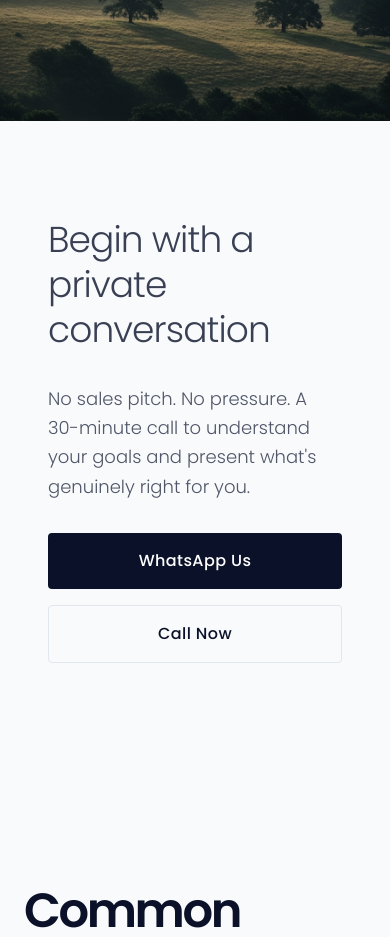
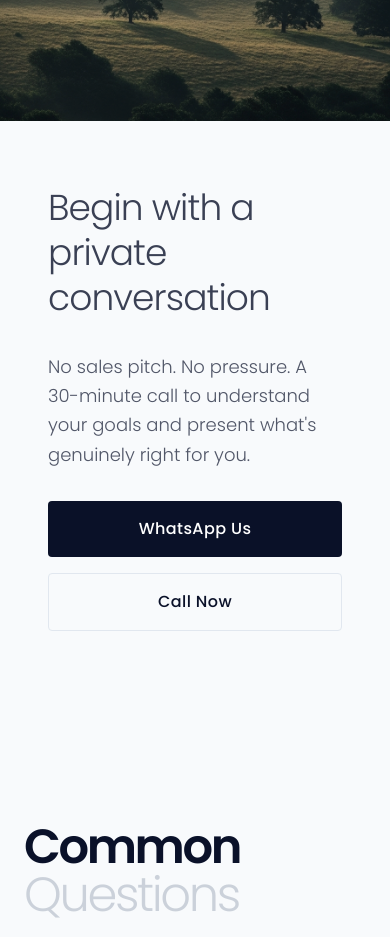
Before and after one commit to godivatech/true_waves_reality_website, a React (Vite) app: page /invest in a window 390 px wide. Shown: the part 4720-5657 px from the top of the page. Built offline with nearby package versions, Linux system fonts and the light colour scheme; no server answers.

Commit message:
code changes

```diff
--- a/src/pages/Invest.tsx
+++ b/src/pages/Invest.tsx
@@ -250,12 +250,12 @@ export default function Invest() {
       </section>
 
       {/* Split Image + CTA */}
-      <section className="bg-background grid grid-cols-1 lg:grid-cols-2 min-h-[70vh]">
-        <div className="relative overflow-hidden h-80 lg:h-auto">
+      <section className="bg-background grid grid-cols-1 lg:grid-cols-2 lg:h-[650px] overflow-hidden">
+        <div className="relative overflow-hidden h-80 lg:h-full">
           <img src={prop2} alt="Investment" className="w-full h-full object-cover" />
           <div className="absolute inset-0 bg-[#0A1128]/10" />
         </div>
-        <div className="flex flex-col justify-center px-12 md:px-20 py-24 gap-8">
+        <div className="flex flex-col justify-center px-12 md:px-20 py-16 gap-8">
           <h2 className="text-4xl md:text-6xl font-light tracking-tight leading-tight reveal-text text-foreground/80">
             Begin with a<br />private conversation
           </h2>
--- a/src/pages/WhyUs.tsx
+++ b/src/pages/WhyUs.tsx
@@ -187,12 +187,12 @@ export default function WhyUs() {
 
       {/* Split Image + Stats */}
       <section className="py-0 bg-[#F5F5F0] relative overflow-hidden">
-        <div className="grid grid-cols-1 lg:grid-cols-2 min-h-[600px]">
-          <div className="relative overflow-hidden h-80 lg:h-auto">
+        <div className="grid grid-cols-1 lg:grid-cols-2 lg:h-[650px]">
+          <div className="relative overflow-hidden h-80 lg:h-full">
             <img src={STATS_IMAGE} alt="Investment" className="w-full h-full object-cover" />
             <div className="absolute inset-0 bg-[#0A1128]/20" />
           </div>
-          <div className="flex flex-col justify-center px-12 md:px-20 py-24 gap-16">
+          <div className="flex flex-col justify-center px-12 md:px-20 py-16 gap-16">
             <h2 className="text-4xl md:text-6xl font-semibold tracking-tighter leading-tight reveal-text">
               Twelve years<br />One standard
             </h2>
```
